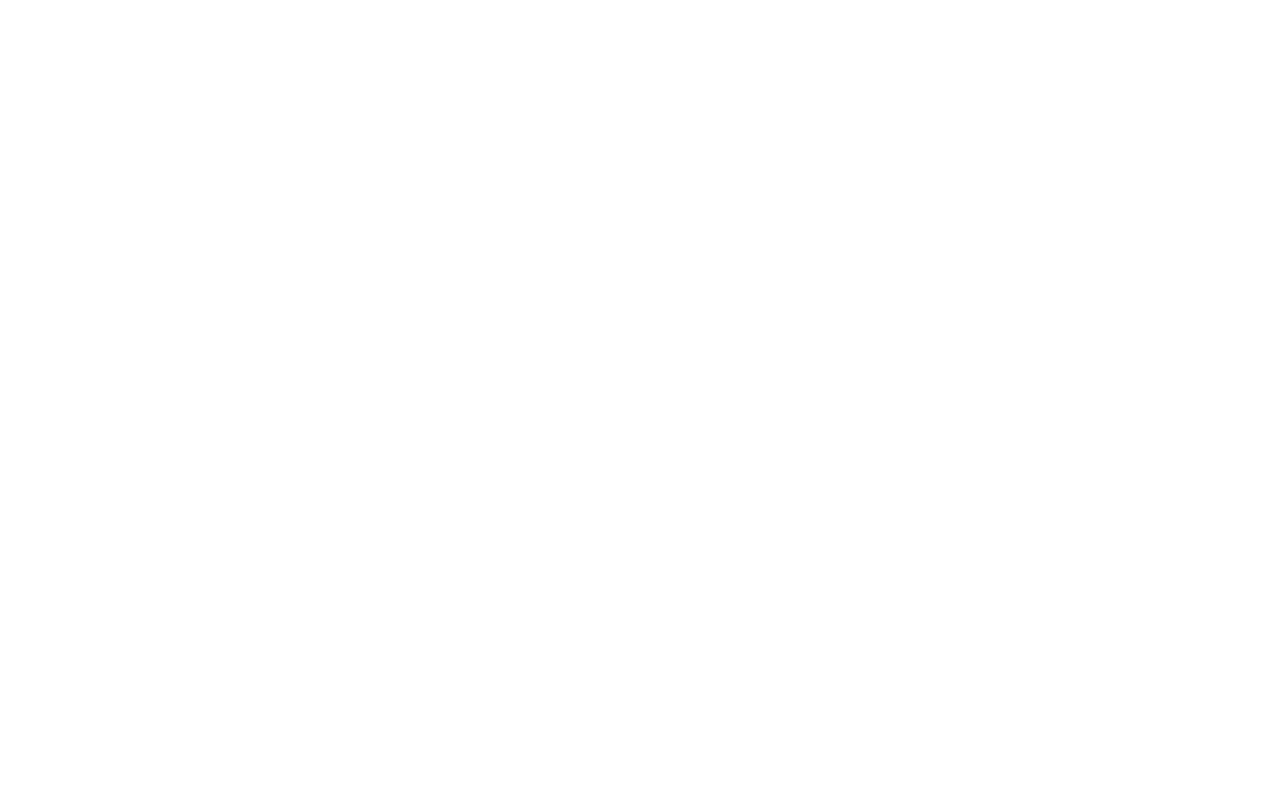
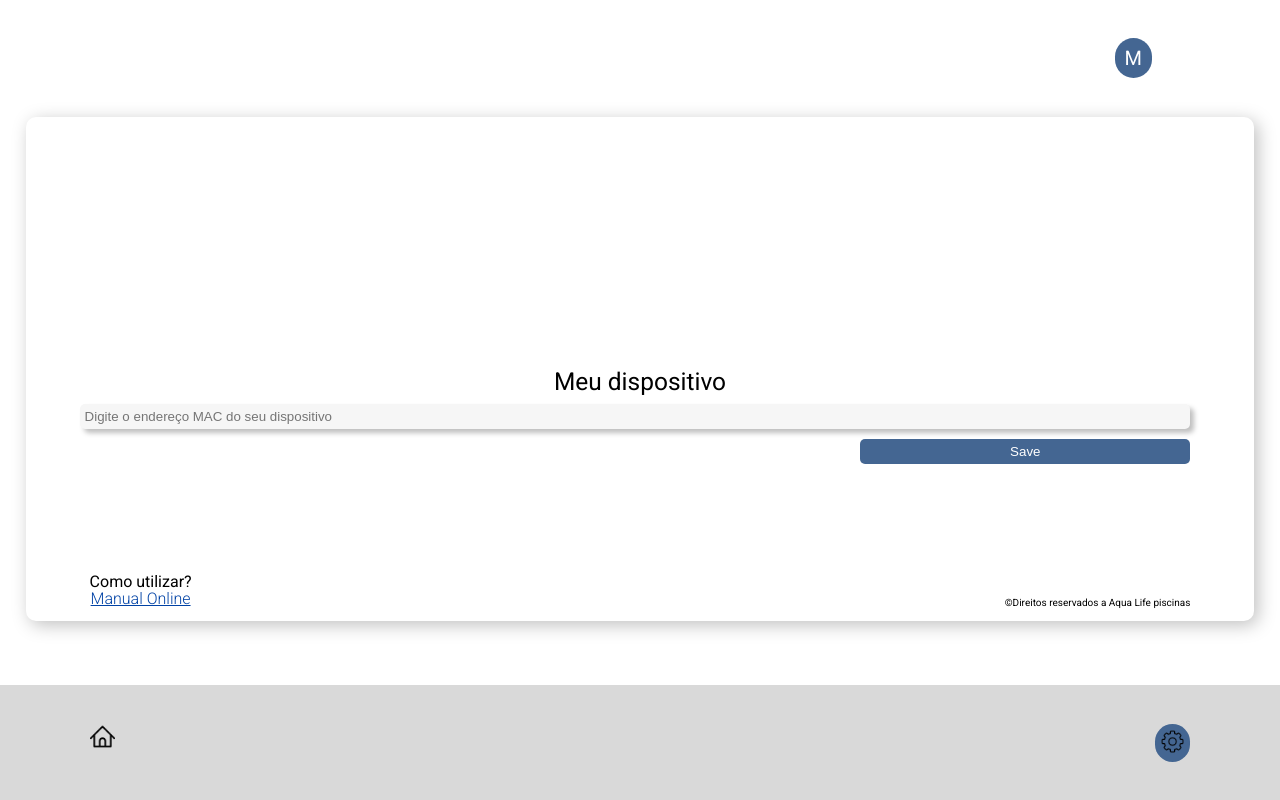
Before and after one commit to Miguel00Roza/Frontend-exclusiveConnect, a Vue app in the folder Frontend-ExclusiveConnect/: page /settings in a window 1280 px wide. Before the commit this address had no page. Built offline with nearby package versions, Linux system fonts and the light colour scheme.

Commit message:
Feat: add settings page and route; update profile link in nav component

```diff
--- a/Frontend-ExclusiveConnect/src/assets/_variables.scss
+++ b/Frontend-ExclusiveConnect/src/assets/_variables.scss
@@ -2,3 +2,4 @@
 $text-size: calc(14px + 0.1vw + 0.2rem);
 $shadow-card: 4px 4px 18px rgba(0, 0, 0, 0.25);
 $default-blue: #446692;
+$off-white: #F6F6F6;
--- a/Frontend-ExclusiveConnect/src/components/nav.vue
+++ b/Frontend-ExclusiveConnect/src/components/nav.vue
@@ -16,7 +16,7 @@
             <p>Olá, {{ nomeUsuario }}</p>
         </div>
         <div class="user">
-            <router-link to="/profilePage">{{ inicialUsuario }}</router-link>
+            <router-link to="/profile">{{ inicialUsuario }}</router-link>
         </div>
     </nav>
 </template>
--- a/Frontend-ExclusiveConnect/src/router/index.js
+++ b/Frontend-ExclusiveConnect/src/router/index.js
@@ -8,6 +8,7 @@
 import devPage from '../views/devPage.vue';
 import heaterPage from '../views/heaterPage.vue';
 import profilePage from '../views/profilePage.vue';
+import settingsPage from '../views/settingsPage.vue';
 
 // Routes
 const routes = [
@@ -42,9 +43,14 @@
     component: heaterPage
   },
   {
-    path: '/profilePage',
+    path: '/profile',
     name: 'profilePage',
     component: profilePage
+  },
+  {
+    path: '/settings',
+    name: 'settingsPage',
+    component: settingsPage
   }
 ];
 
--- a/Frontend-ExclusiveConnect/src/views/profilePage.vue
+++ b/Frontend-ExclusiveConnect/src/views/profilePage.vue
@@ -90,7 +90,7 @@
     & .about {
         text-align: center;
         margin-top: 10px;
-        background-color: #F6F6F6;
+        background-color: $off-white;
         padding: 10px;
         border-radius: 20px;
     }
--- /dev/null
+++ b/Frontend-ExclusiveConnect/src/views/settingsPage.vue
@@ -0,0 +1,95 @@
+<script setup>
+import navPages from '@/components/nav.vue'
+import footerPages from '@/components/footer.vue'
+
+</script>
+<template>
+    <div class="content">
+        <navPages />
+        <div class="container">
+            <div class="device">
+                <h2>Meu dispositivo</h2>
+                <form action="#">
+                    <input type="text" placeholder="Digite o endereço MAC do seu dispositivo">
+                    <button>Save</button>
+                </form>
+            </div>
+            <div class="inside">
+                <h3>Como utilizar?</h3>
+                <div class="bottomText">
+                    <a href="@/assets/guia.pdf" download>Manual Online</a>
+                    <p>©Direitos reservados a Aqua Life piscinas</p>
+                </div>
+            </div>
+        </div>
+        <footerPages />
+    </div>
+</template>
+<style scoped lang="scss">
+.content {
+    min-height: 100vh;
+    display: flex;
+    flex-direction: column;
+}
+
+.container {
+    flex-grow: 1;
+}
+
+.container {
+    padding: 1vw 5vw;
+    display: flex;
+    flex-direction: column;
+    justify-content: space-between;
+    margin: 0 2vw 5vw 2vw;
+    box-shadow: $shadow-card;
+    border-radius: 10px;
+
+    & .device {
+        text-align: center;
+        & h2 {
+            margin: 30vh 0 10px 0;
+            font-size: $title-size;
+        }
+
+        & form {
+            display: flex;
+            flex-direction: column;
+            gap: 10px;
+            align-items: end;
+            & input {
+                width: 100%;
+                background-color: $off-white;
+                border: none;
+                padding: 5px;
+                border-radius: 5px;
+                box-shadow: 4px 4px 5px rgba(0, 0, 0, 0.25);
+            }
+            & button {
+                background-color: $default-blue;
+                border: none;
+                padding: 5px;
+                color: white;
+                width: 30%;
+                border-radius: 5px;
+            }
+        }
+    }
+    & .inside {
+        & .bottomText {
+            display: flex;
+            justify-content: space-between;
+            align-items: end;
+            & p {
+                font-size: 10px;
+            }
+            & a {
+                color: rgb(0, 66, 165);
+                font-weight: 300;
+                text-decoration: underline;
+                padding: 1px;
+            }
+        }
+    }
+}
+</style>
```
Also changed, not shown: 1 other file (tests, documents, lock files or other folders).
